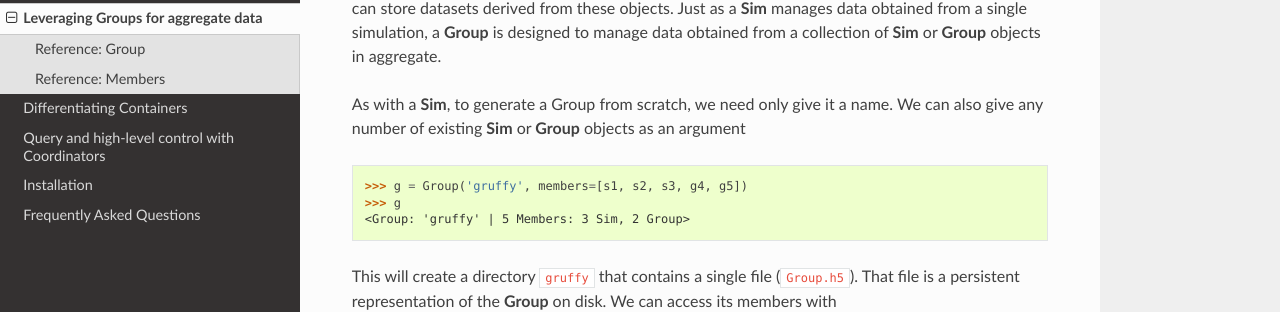
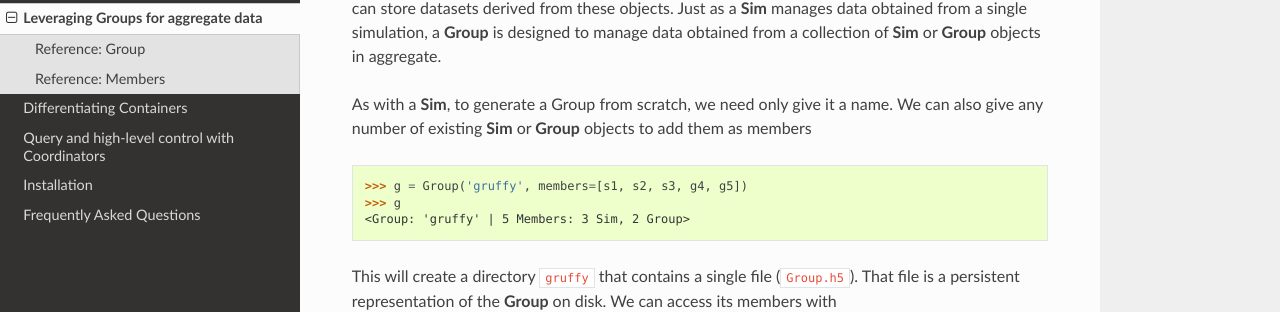
Before and after one commit to datreant/datreant, a Sphinx documentation site: the page built from docs/Group.rst, in a window 1280 px wide and 900 px high. Shown: the part 187-499 px from the top of the window. Built offline with Sphinx 7.4.7 and the Read the Docs theme 2.0.0, drawn with Linux system fonts in a browser that asks for light colours; pages that are not in the unit, such as notebooks, are missing from menus.

Commit message:
Small doc fix.

```diff
--- a/docs/Group.rst
+++ b/docs/Group.rst
@@ -9,8 +9,8 @@ is designed to manage data obtained from a collection of **Sim** or **Group**
 objects in aggregate.
 
 As with a **Sim**, to generate a Group from scratch, we need only give it a
-name. We can also give any number of existing **Sim** or **Group** objects as
-an argument ::
+name. We can also give any number of existing **Sim** or **Group** objects to
+add them as members ::
 
     >>> g = Group('gruffy', members=[s1, s2, s3, g4, g5])
     >>> g
```
